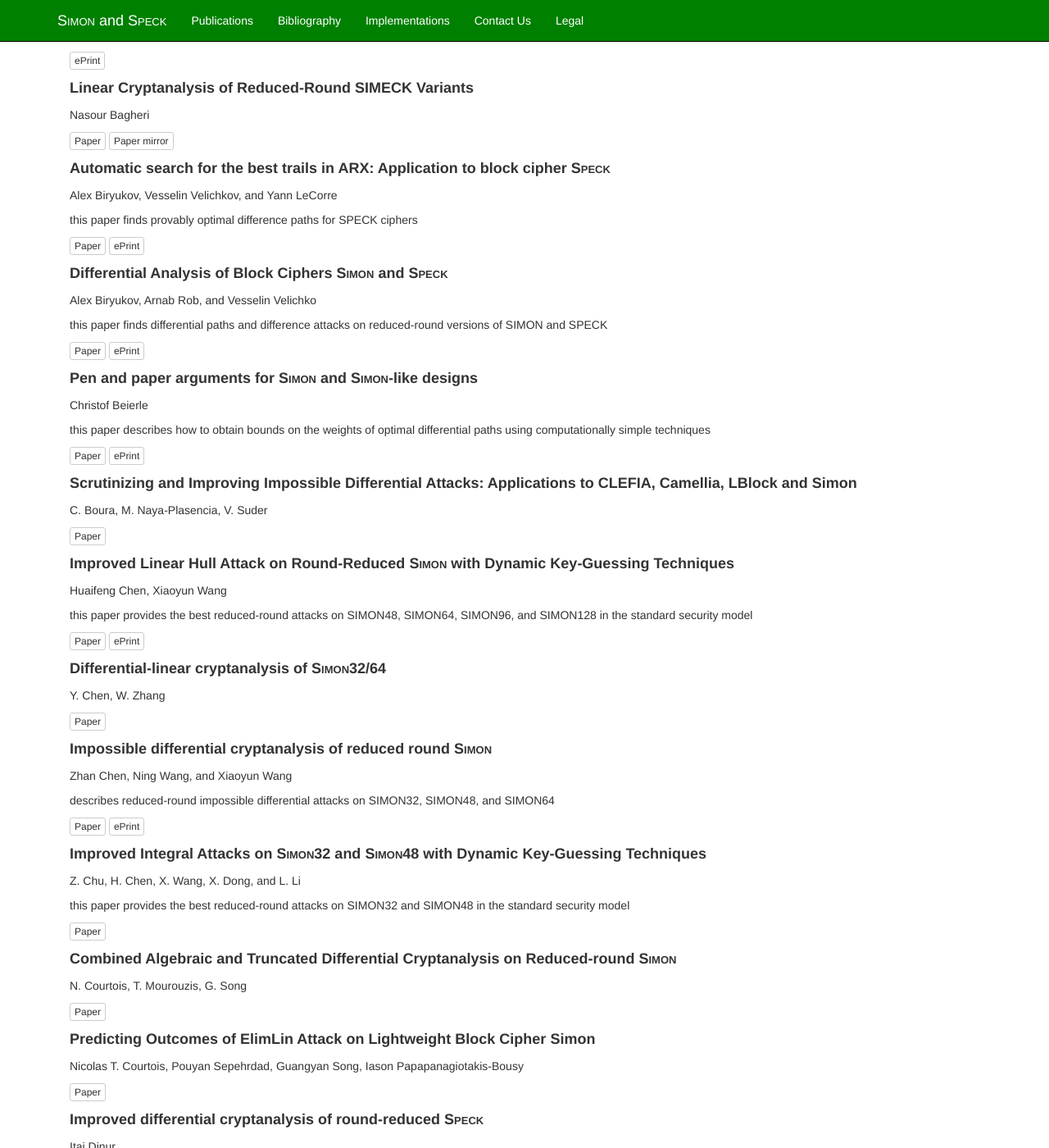
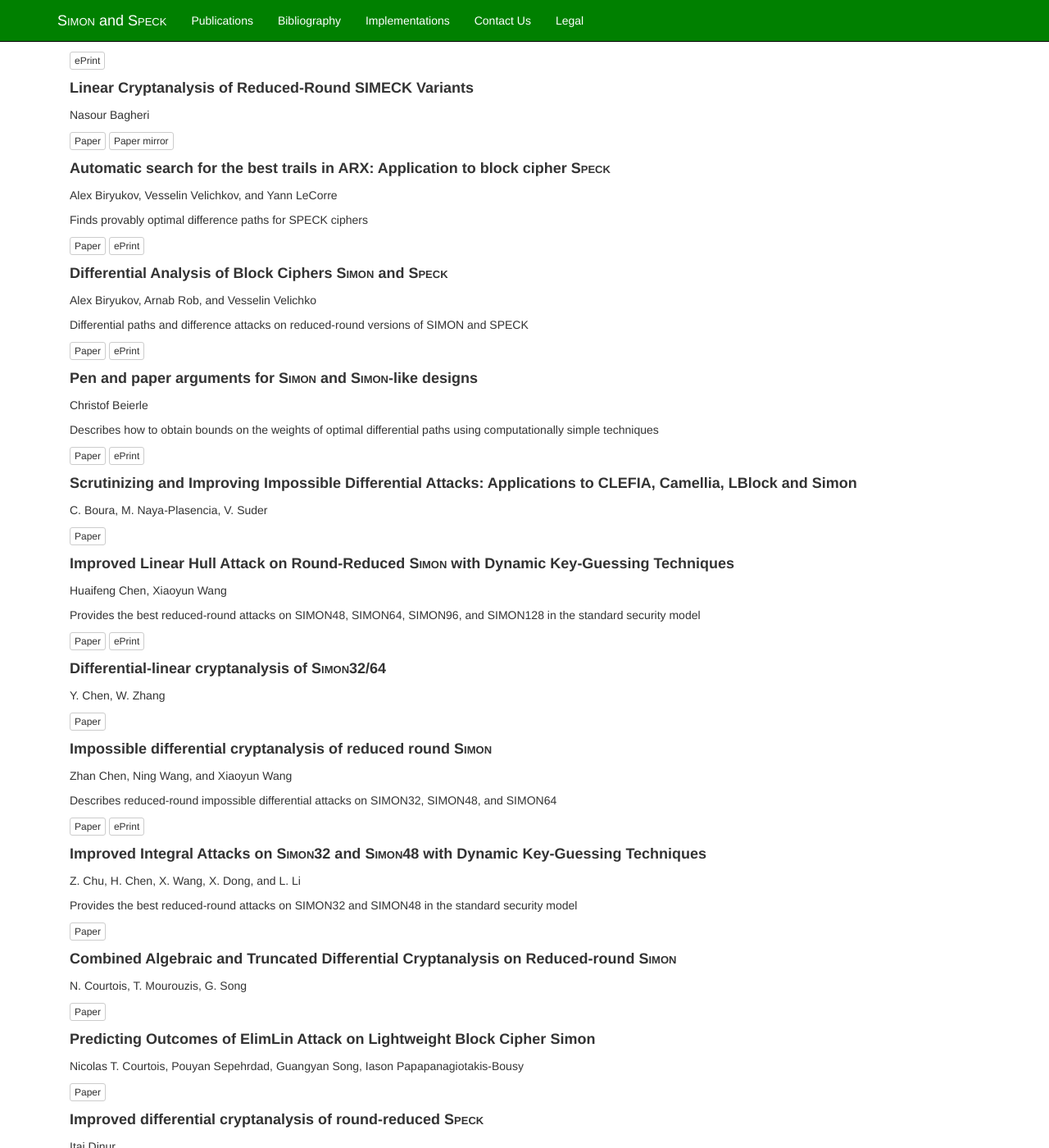
Before and after one commit to nsacyber/simon-speck, a Jekyll site: the page built from bibliography/index.html, in a window 1280 px wide and 1400 px high, scrolled down 1665 px. Shown: the whole window at 82% size. Built offline with Jekyll 4.4.1, drawn with Linux system fonts in a browser that asks for light colours; nearby versions of some CDN libraries; some of the changed text lies outside the part shown.

Commit message:
edited some descriptions on bib page

```diff
--- a/_data/bibs.yml
+++ b/_data/bibs.yml
@@ -75,19 +75,19 @@
 
 - title: "Automatic search for the best trails in ARX: Application to block cipher SPECK"
   authors: Alex Biryukov, Vesselin Velichkov, and Yann LeCorre
-  description: this paper finds provably optimal difference paths for SPECK ciphers
+  description: Finds provably optimal difference paths for SPECK ciphers
   url: https://link.springer.com/chapter/10.1007/978-3-662-52993-5_15
   alt_eprint: https://eprint.iacr.org/2016/409.pdf
 
 - title: "Differential Analysis of Block Ciphers SIMON and SPECK"
   authors: Alex Biryukov, Arnab Rob, and Vesselin Velichko
-  description: this paper finds differential paths and difference attacks on reduced-round versions of SIMON and SPECK
+  description: Differential paths and difference attacks on reduced-round versions of SIMON and SPECK
   url: https://link.springer.com/chapter/10.1007/978-3-662-46706-0_28
   alt_eprint: https://eprint.iacr.org/2014/922.pdf
 
 - title: "Pen and paper arguments for SIMON and SIMON-like designs"
   authors: Christof Beierle
-  description:  this paper describes how to obtain bounds on the weights of optimal differential paths using computationally simple techniques
+  description:  Describes how to obtain bounds on the weights of optimal differential paths using computationally simple techniques
   url: https://link.springer.com/chapter/10.1007/978-3-319-44618-9_23
   alt_eprint: https://eprint.iacr.org/2016/651
 
@@ -98,7 +98,7 @@
 
 - title: "Improved Linear Hull Attack on Round-Reduced SIMON with Dynamic Key-Guessing Techniques"
   authors: Huaifeng Chen, Xiaoyun Wang
-  description: this paper provides the best reduced-round attacks on SIMON48, SIMON64, SIMON96, and SIMON128 in the standard security model
+  description: Provides the best reduced-round attacks on SIMON48, SIMON64, SIMON96, and SIMON128 in the standard security model
   url: https://link.springer.com/chapter/10.1007/978-3-662-52993-5_22#citeas
   alt_eprint: https://eprint.iacr.org/2015/666
 
@@ -108,13 +108,13 @@
 
 - title: "Impossible differential cryptanalysis of reduced round SIMON"
   authors: Zhan Chen, Ning Wang, and Xiaoyun Wang
-  description: describes reduced-round impossible differential attacks on SIMON32, SIMON48, and SIMON64
+  description: Describes reduced-round impossible differential attacks on SIMON32, SIMON48, and SIMON64
   url: http://www.jcr.cacrnet.org.cn:8080/mmxb/EN/Y2015/V2/I6/505
   alt_eprint: https://eprint.iacr.org/2015/286.pdf
 
 - title: "Improved Integral Attacks on SIMON32 and SIMON48 with Dynamic Key-Guessing Techniques"
   authors: Z. Chu, H. Chen, X. Wang, X. Dong, and L. Li
-  description:  this paper provides the best reduced-round attacks on SIMON32 and SIMON48 in the standard security model
+  description:  Provides the best reduced-round attacks on SIMON32 and SIMON48 in the standard security model
   url: https://www.hindawi.com/journals/scn/2018/5160237/
 
 - title: "Combined Algebraic and Truncated Differential Cryptanalysis on Reduced-round SIMON"
@@ -127,7 +127,7 @@
 
 - title: "Improved differential cryptanalysis of round-reduced SPECK"
   authors: Itai Dinur
-  description: this paper shows that if there is a usable differential through r rounds of a SPECK variant using an m-word key, then there is a key recovery attack on r+m rounds
+  description: Shows that if there is a usable differential through r rounds of a SPECK variant using an m-word key, then there is a key recovery attack on r+m rounds
   url: https://link.springer.com/chapter/10.1007/978-3-319-13051-4_9
   alt_eprint: https://eprint.iacr.org/2014/320
 
@@ -141,7 +141,7 @@
 
 - title: "MILP-based automatic search algorithms for differential and linear trails for SPECK"
   authors: Kai Fu, Meiqin Wang, Yinghua Guo, Siwei Sun, and Lei Hu
-  description: this paper provides the best reduced-round attacks on SPECK64
+  description: Provides the best reduced-round attacks on SPECK64
   url: https://dl.acm.org/citation.cfm?id=3081650
   alt_eprint: https://eprint.iacr.org/2016/407.pdf
 
@@ -152,7 +152,7 @@
 
 - title: "Observations on the SIMON block cipher family"
   authors: Stefan Kolbl, Gregor Leander, and Tyge Tiessen
-  description: this paper develops techniques to find the differential probability and linear correlation corresponding to optimal difference and linear paths
+  description: Develops techniques to find the differential probability and linear correlation corresponding to optimal difference and linear paths
   url: https://link.springer.com/chapter/10.1007/978-3-662-47989-6_8
   alt_eprint: https://eprint.iacr.org/2015/145
 
@@ -180,17 +180,17 @@
 
 - title: "New impossible differential characteristic of SPECK64 using MILP"
   authors: HoChang Lee, HyungChul Kang, Deukjo Hong, Jaechul Sung, Seokhie Hong
-  description: the paper exhibits 157 6-round impossible differential characteristics for SPECK64
+  description: Exhibits 157 6-round impossible differential characteristics for SPECK64
   alt_eprint: https://eprint.iacr.org/2016/1137.pdf
 
 - title: "Detection of incompatible differential characteristics of ARX-based block cipher using MILP"
   authors: HoChang Lee, HyungChul Kang, Bae Hong-Jin, Cheol Jae Seong, Hee Suk Hong
-  description: the paper finds 7-round impossible differentials for SPECK32, SPECK48, SPECK64, SPECK96 and an 8-round impossible differential for SPECK128
+  description: Finds 7-round impossible differentials for SPECK32, SPECK48, SPECK64, SPECK96 and an 8-round impossible differential for SPECK128
   url: https://www.dbpia.co.kr/Journal/ArticleDetail/NODE07194102
 
 - title: "Calculating the Approximate Probability of Differentials for ARX-Based Cipher Using SAT Solver"
   authors: H. Lee, H. Kang, D. Hong, J. Sung, and S. Hong
-  description: this paper provides the best reduced-round attacks on SPECK32 and SPECK48
+  description: Provides the best reduced-round attacks on SPECK32 and SPECK48
   url: http://koreascience.or.kr/article/ArticleFullRecord.jsp?cn=JBBHCB_2018_v28n1_15
 
 - title: "Related-Key Linear Cryptanalysis on SIMON"
@@ -204,13 +204,13 @@
 
 - title: "Rotational-XOR cryptanalysis of reduced-round SPECK"
   authors: Yunwen Liu, Glenn De Witte, Adrian Ranea, and Tomer Ashur
-  description: this paper exhibits reduced-round distinguishers for the SPECK ciphers in the related-key and open-key model.
+  description: Exhibits reduced-round distinguishers for the SPECK ciphers in the related-key and open-key model.
   url: https://tosc.iacr.org/index.php/ToSC/article/view/764
   alt_eprint: https://eprint.iacr.org/2017/1036.pdf
 
 - title: "Automatic search of linear trails in ARX with applications to SPECK and CHASKEY"
   authors: Yunwen Liu, Qingju Wang, and Vincent Rijmen
-  description: this paper provides the best provable bounds linear bounds through SPECK
+  description: Provides the best provable bounds linear bounds through SPECK
   url: https://link.springer.com/chapter/10.1007/978-3-319-39555-5_26
   alt_url: https://www.esat.kuleuven.be/cosic/publications/article-2657.pdf
 
@@ -265,7 +265,7 @@
 
 - title: "The distinguishing attack on Speck, Simon, Simeck, HIGHT, and LEA"
   authors: Boris Ryabko and Aleksandr Soskov
-  description: describes a statistical method to distinguish reduced-round variants (or full round in the case of Simeck)of various ciphers, including SIMON and SPECK, from a random permutation
+  description: Describes a statistical method to distinguish reduced-round variants (or full round in the case of Simeck)of various ciphers, including SIMON and SPECK, from a random permutation
   url:
   alt_eprint:
 
```
